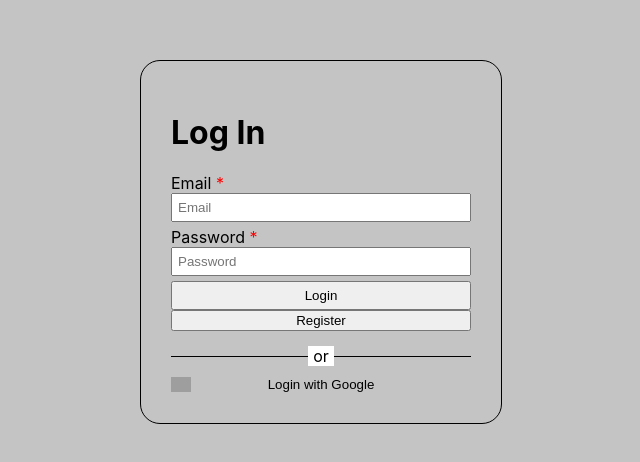
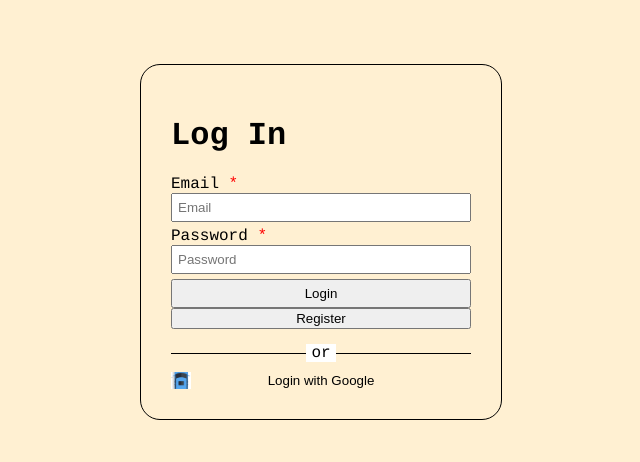
Before and after one commit to Djukaah04/SyncSpace, a React (Create React App) app: page /login in a window 1280 px wide. Shown: the part 158-620 px from the top of the page, without its empty margins (319-959 px from the left). Built offline with nearby package versions, Linux system fonts and the light colour scheme; no server answers; grey boxes are pictures that could not be loaded.

Commit message:
10: Work on Login and Register, change styling infrastructure

```diff
--- a/src/index.scss
+++ b/src/index.scss
@@ -1,4 +1,20 @@
+// ----------- UTILS -----------
+@import "./styles/helpers/_variables.scss";
 @import "./styles/base/_global.scss";
 @import "./styles/helpers/_form.scss";
+@import "./utils/modal/Modal.scss";
 @import "react-date-range/dist/styles.css";
 @import "react-date-range/dist/theme/default.css";
+
+// ----------- PAGES -----------
+@import "./pages/home/Home.scss";
+@import "./pages/login/Login.scss";
+@import "./pages/register/Register.scss";
+
+// ----------- COMPONENTS -----------
+@import "./components/chat/chat-room/ChatRoom.scss";
+@import "./components/chat/chat-room/room/Room.scss";
+@import "./components/parking/Parking.scss";
+@import "./components/parking/parking-slot/ParkingSlot.scss";
+@import "./components/profile/Profile.scss";
+@import "./components/profile/ProfileMenu/ProfileMenu.scss";
--- a/src/index.tsx
+++ b/src/index.tsx
@@ -1,9 +1,9 @@
 import React from "react";
 import ReactDOM from "react-dom/client";
-import "./index.scss";
 import App from "./App.tsx";
 import { Provider } from "react-redux";
 import { store } from "./store/index.ts";
+import "./index.scss";
 
 const root = ReactDOM.createRoot(
   document.getElementById("root") as HTMLElement
--- a/src/pages/login/Login.scss
+++ b/src/pages/login/Login.scss
@@ -25,7 +25,8 @@
   justify-content: center;
   align-items: center;
   margin-top: 10px;
-  background: url("../../assets/icons/gmail-logo.png") no-repeat left center;
+  background: url("../../../public/assets/images/cars/azure-car.png") no-repeat
+    left center;
   background-size: 20px;
   border: none;
   cursor: pointer;
--- a/src/pages/login/Login.tsx
+++ b/src/pages/login/Login.tsx
@@ -1,9 +1,10 @@
-import React from "react";
+import React, { useEffect } from "react";
 import { SubmitHandler, useForm } from "react-hook-form";
-import "./Login.scss";
 import { signInWithEmailAndPassword } from "firebase/auth";
 import { auth } from "../../config/firebase";
 import { useNavigate } from "react-router-dom";
+import { useSelector } from "react-redux";
+import { RootState } from "../../store";
 
 interface LoginFormInputs {
   email: string;
@@ -12,6 +13,7 @@ interface LoginFormInputs {
 
 const Login = () => {
   const navigate = useNavigate();
+  const user = useSelector((state: RootState) => state.auth.user);
 
   const {
     register,
@@ -38,6 +40,10 @@ const Login = () => {
   const goToRegister = () => {
     navigate("/register");
   };
+
+  useEffect(() => {
+    if (user) navigate("/");
+  }, [navigate, user]);
   return (
     <form className="form" onSubmit={handleSubmit(onLogIn)}>
       <h1>Log In</h1>
--- a/src/styles/base/_global.scss
+++ b/src/styles/base/_global.scss
@@ -6,12 +6,12 @@
 
 body {
   margin: 0;
-  font-family: -apple-system, BlinkMacSystemFont, "Segoe UI", "Roboto", "Oxygen",
-    "Ubuntu", "Cantarell", "Fira Sans", "Droid Sans", "Helvetica Neue",
-    sans-serif;
+  font-family: $kabel-black, -apple-system, BlinkMacSystemFont, "Segoe UI",
+    "Roboto", "Oxygen", "Ubuntu", "Cantarell", "Fira Sans", "Droid Sans",
+    "Helvetica Neue", sans-serif;
   -webkit-font-smoothing: antialiased;
   -moz-osx-font-smoothing: grayscale;
-  background-color: rgb(196, 196, 196);
+  background-color: $beige;
 }
 
 code {
--- /dev/null
+++ b/src/styles/helpers/_variables.scss
@@ -0,0 +1,10 @@
+$black: rgb(0, 0, 0);
+$white: rgb(255, 255, 255);
+
+$beige: rgb(255, 240, 210);
+$darkgreen: rgb(22, 33, 20);
+
+// --------- FONTS
+
+$ink-free: "Ink Free", Courier, monospace;
+$kabel-black: "Kabel-Black", Courier, monospace;
```
Also changed, not shown: src/pages/register/Register.tsx (+5 -6 lines).
